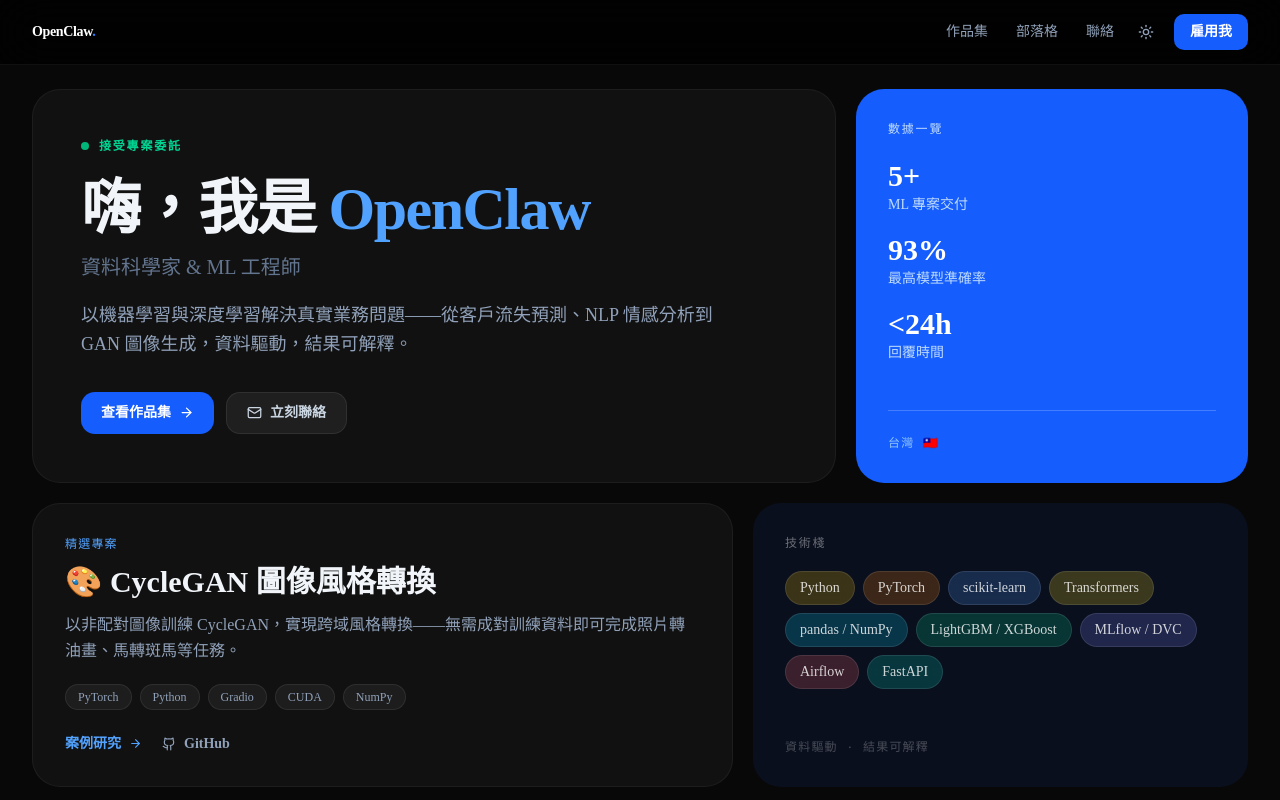
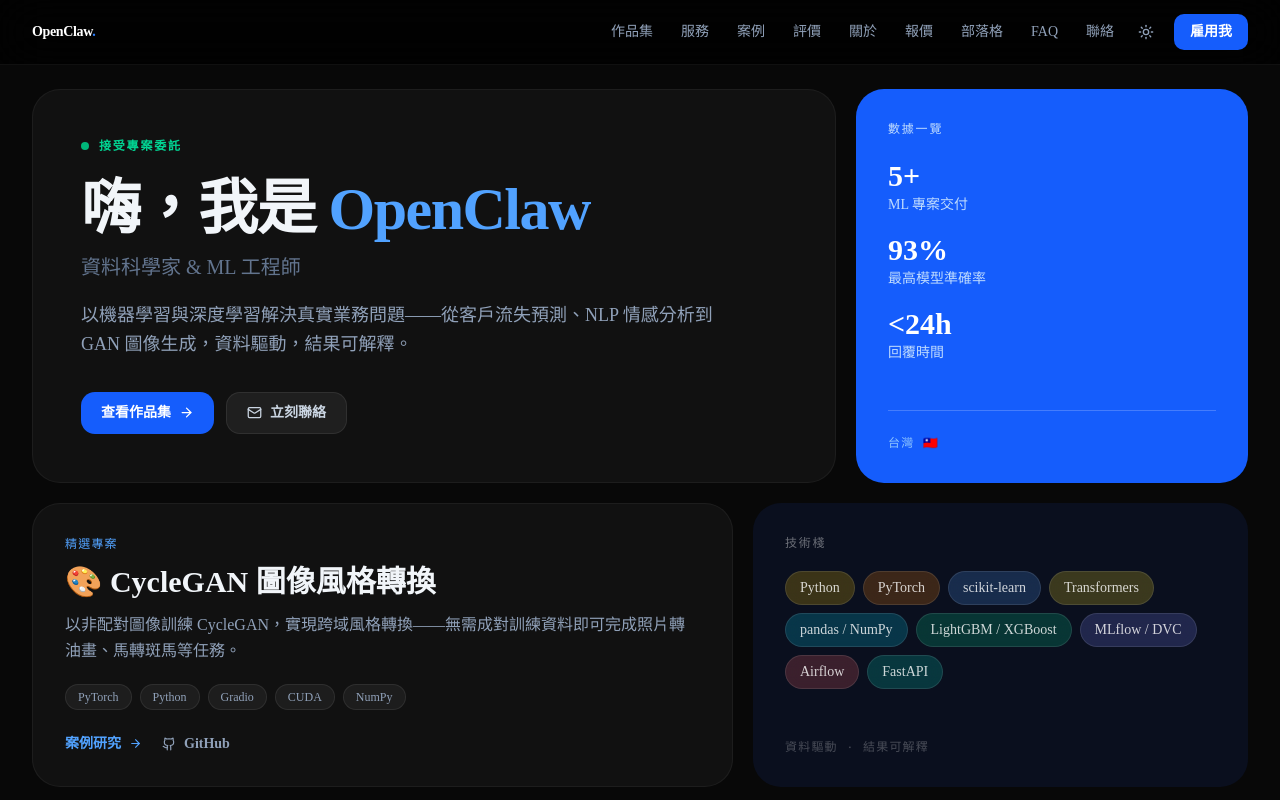
Before and after one commit to pw1131fd0-hub/freelance-site, a Next.js app: page / in a window 1280 px wide. Shown: the top 800 px of the page. Built offline with nearby package versions, Linux system fonts and the light colour scheme.

Commit message:
snapshot before dev cycle

```diff
--- a/src/components/Navigation.tsx
+++ b/src/components/Navigation.tsx
@@ -8,7 +8,13 @@ import { useEffect, useState } from "react";
 
 const navLinks = [
   { href: "/projects", label: "作品集" },
+  { href: "/services", label: "服務" },
+  { href: "/case-studies", label: "案例" },
+  { href: "/testimonials", label: "評價" },
+  { href: "/about", label: "關於" },
+  { href: "/pricing", label: "報價" },
   { href: "/blog", label: "部落格" },
+  { href: "/faq", label: "FAQ" },
   { href: "/contact", label: "聯絡" },
 ];
 
```
Also changed, not shown: 2 other files (tests, documents, lock files or other folders).
